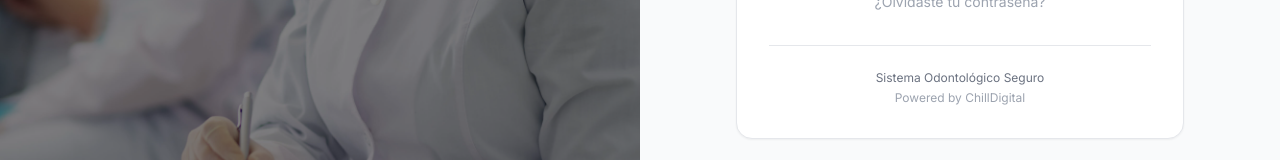
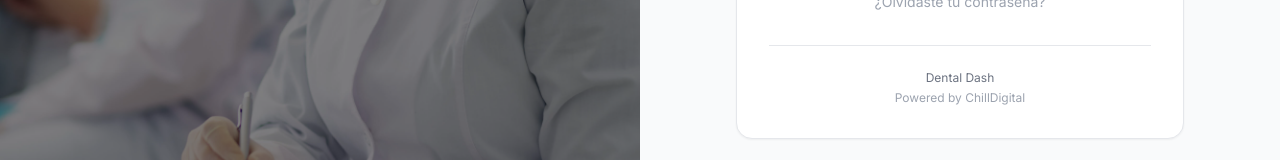
Before and after one commit to chilldigital/odonto-react, a React (Create React App) app: page / in a window 1280 px wide. Shown: the part 541-701 px from the top of the page. Built offline with nearby package versions, Linux system fonts and the light colour scheme.

Commit message:
Nombre a Dental Dash y enlace a Chill

```diff
--- a/src/components/LoginView.jsx
+++ b/src/components/LoginView.jsx
@@ -275,8 +275,8 @@ export default function LoginView({ onSuccess }) {
 
             {/* Footer info */}
             <div className="mt-8 pt-6 border-t border-gray-200 text-center">
-              <p className="text-xs text-gray-500">Sistema Odontológico Seguro</p>
-              <p className="text-xs text-gray-400 mt-1">Powered by ChillDigital</p>
+              <p className="text-xs text-gray-500">Dental Dash</p>
+              <p className="text-xs text-gray-400 mt-1">Powered by <a href="https://chilldigital.agency" target="_blank">ChillDigital</a></p>
             </div>
           </div>
         </div>
--- a/src/components/Sidebar.jsx
+++ b/src/components/Sidebar.jsx
@@ -114,7 +114,7 @@ export default function Sidebar({ sidebarOpen, setSidebarOpen, onLogout }) {
         {/* Footer */}
         <div className="p-4 border-t border-gray-200">
           <div className="text-center">
-            <p className="text-xs text-gray-500 mb-1">Sistema Odontológico</p>
+            <p className="text-xs text-gray-500 mb-1">Dental Dash</p>
             <p className="text-xs text-gray-400">v1.0.0</p>
           </div>
         </div>
```
